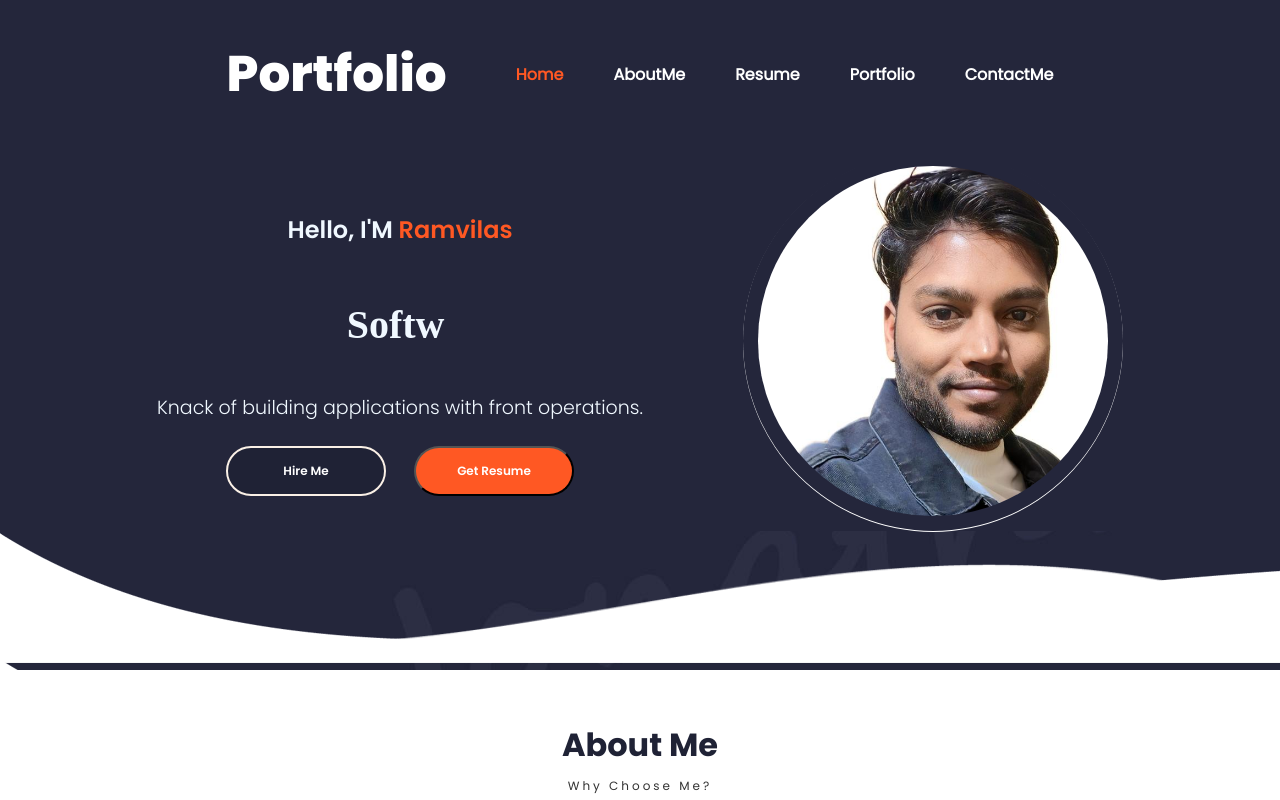
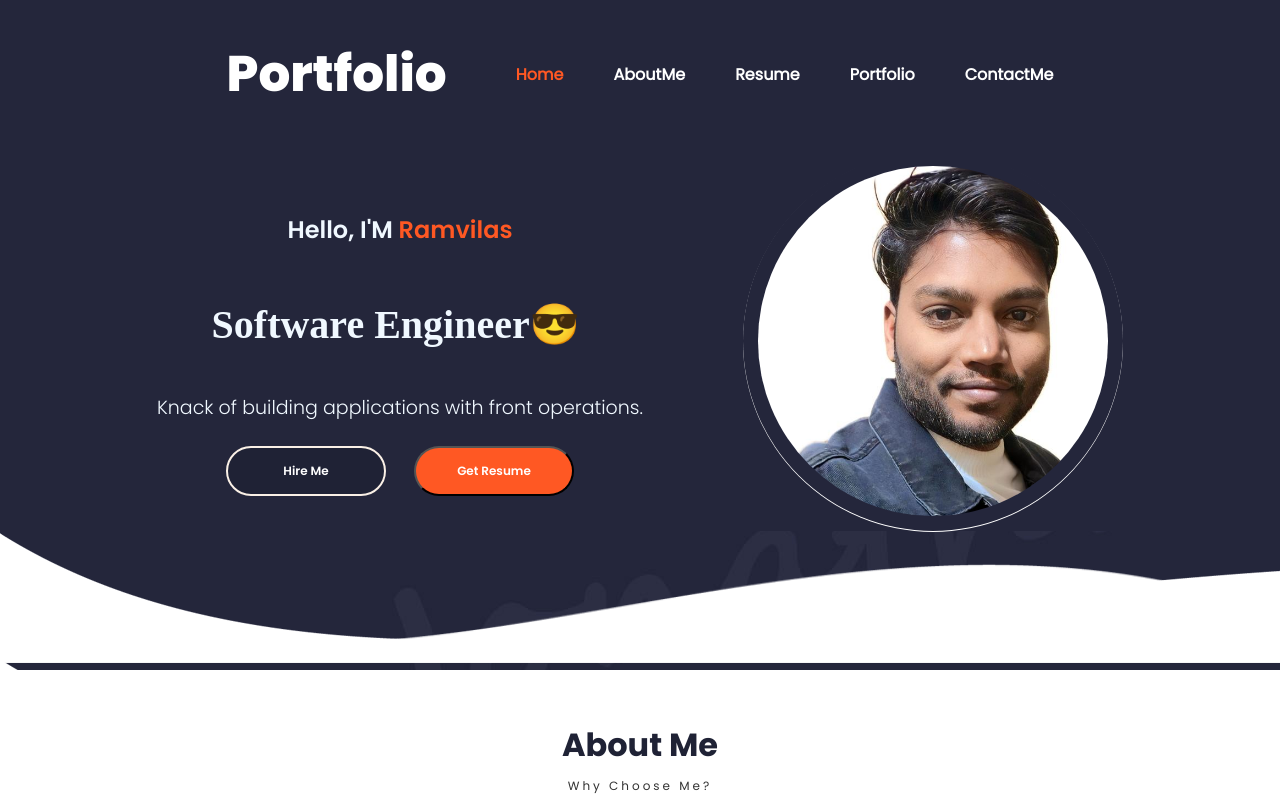
Before and after one commit to ramvilas1711/livePortfolio, a React (Create React App) app: page / in a window 1280 px wide. Shown: the top 800 px of the page. Built offline with nearby package versions, Linux system fonts and the light colour scheme.

Commit message:
profile name changes

```diff
--- a/src/PortfolioContainer/Home/Profile/Profile.js
+++ b/src/PortfolioContainer/Home/Profile/Profile.js
@@ -39,7 +39,12 @@ export default function Profile() {
               <h1>
                 <Typical
                   loop={Infinity}
-                  steps={["Software Engineer😎", 1000, "C++ Developer💻", 1000]}
+                  steps={[
+                    "Software Engineer😎",
+                    1000,
+                    "Software Developer💻",
+                    1000,
+                  ]}
                 />
               </h1>
             </span>
```
